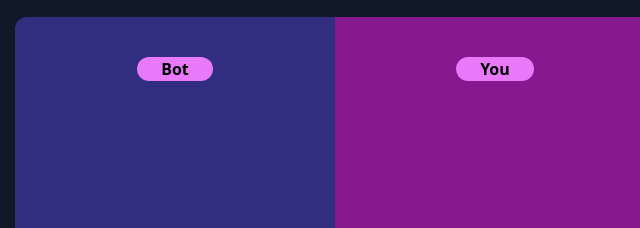
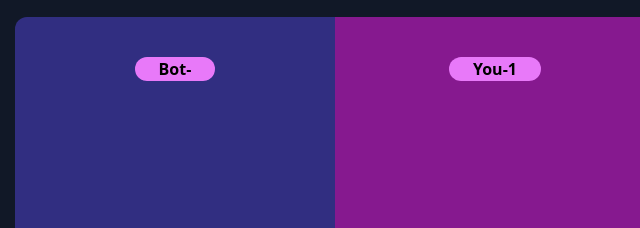
Before and after one commit to HImesh88/letsrpc, a plain HTML site: page index.html in a window 1280 px wide. Both pictures are taken after a click on the element "Rock ✊". Shown: the part 175-403 px from the top of the page, 305-945 px from the left. Drawn offline with nearby package versions, Linux system fonts and the light colour scheme.

Commit message:
final touches

```diff
--- a/index.html
+++ b/index.html
@@ -14,11 +14,11 @@
     <div class="text-white text-2xl absolute top-[100px] bg-gray-900 px-4 py-1 rounded-xl hidden" id="game_res"></div>
         <div class="w-[50%] h-[50%] flex rounded-xl overflow-hidden">
              <div class="w-[50%] h-full bg-indigo-900 flex flex-col justify-between items-center">
-              <h1 class="px-6 font-bold mt-10 rounded-xl bg-fuchsia-400">Bot</h1>
+                  <h1 class="px-6 font-bold mt-10 rounded-xl bg-fuchsia-400 flex items-center">Bot-<div id="botscore" class="text-md font-bold"></div></h1>
                   <h1 class="mb-[125px] text-6xl animate-bounce" id="bot-player"></h1>
              </div>
              <div class="w-[50%] h-full bg-fuchsia-800 flex flex-col justify-between items-center">
-              <h1 class="px-6 font-bold mt-10 rounded-xl bg-fuchsia-400">You</h1>
+                  <h1 class="px-6 font-bold mt-10 rounded-xl bg-fuchsia-400 flex items-center">You-<div id="youscore" class="text-md font-bold"></div></h1>
                   <h1 class="mb-[125px] text-6xl animate-bounce" id="you-player"></h1>
              </div>
         </div>
--- a/script.js
+++ b/script.js
@@ -1,6 +1,10 @@
 const bot_player = document.getElementById('bot-player');
 const you_player = document.getElementById('you-player');
 const gameres = document.getElementById('game_res')
+const botscore = document.getElementById('botscore')
+const youscore = document.getElementById('youscore')
+let score=1;
+let bscore = 1;
 
 function botPlayer() {
     let rpcarr = ["🪨", "🧻", "✂️"]
@@ -11,10 +15,14 @@ function botPlayer() {
 function win() {
     gameres.classList.remove('hidden')
     gameres.textContent="Wow !! You won"
+    youscore.textContent = score;
+    score++;
 }
 function loose() {
     gameres.classList.remove('hidden')
     gameres.textContent="Oops!! You loosed"
+    botscore.textContent = bscore;
+    bscore++;
 }
 function draw() {
     gameres.classList.remove('hidden')
```
Lines whose indentation alone changed are shown as unchanged.
